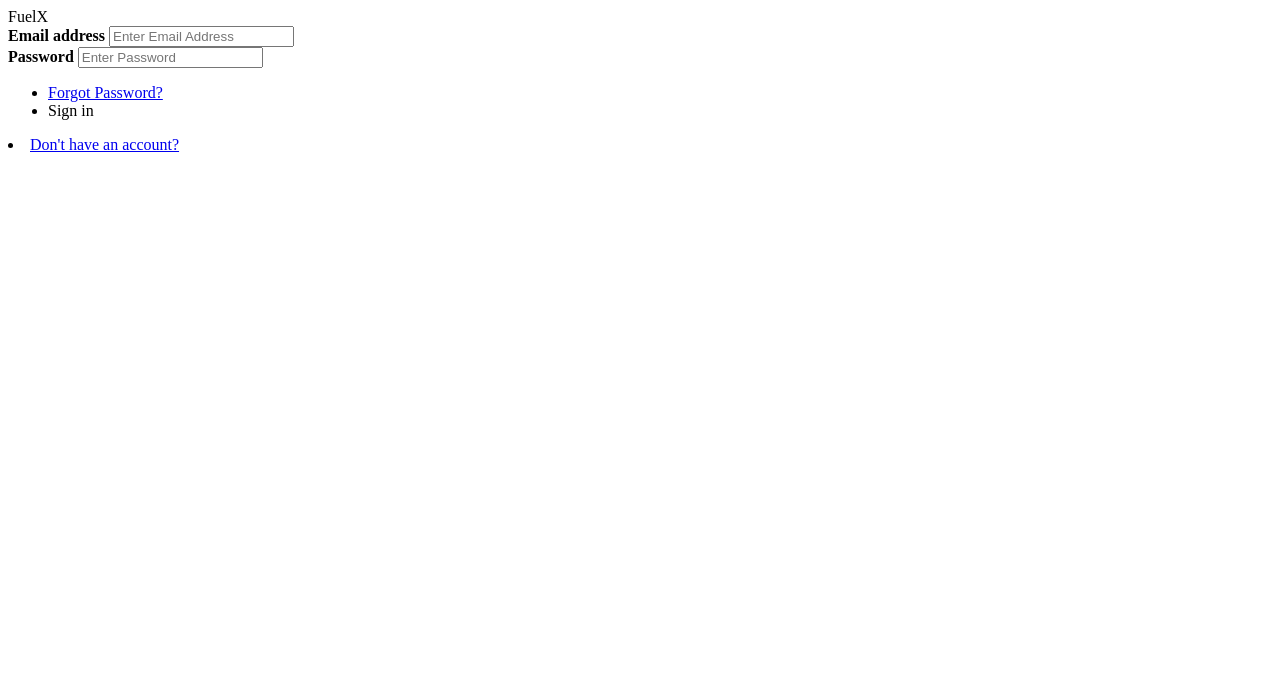
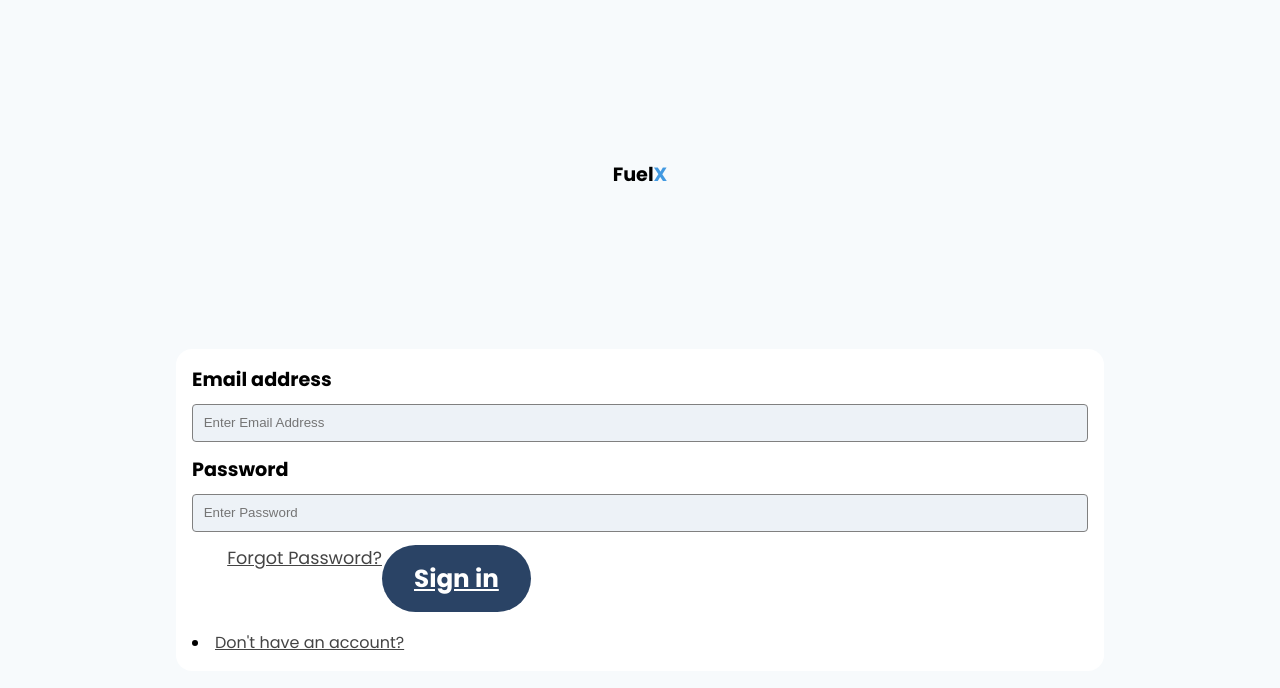
Before and after one commit to DavidOloyede/web-app, a plain HTML site: page login.html in a window 1280 px wide. Drawn offline with Linux system fonts and the light colour scheme.

Commit message:
Update login.html

```diff
--- a/login.html
+++ b/login.html
@@ -2,33 +2,44 @@
 <html lang="en">
 <head>
     <meta charset="UTF-8">
-    <meta http-equiv="X-UA-Compatible" content="IE=edge">
     <meta name="viewport" content="width=device-width, initial-scale=1.0">
     <title>Login</title>
+    <link rel="stylesheet" href="css/login.css">
 </head>
+
 <body>
-    <div class="fuelX">Fuel<span>X</span>
+    <section class="home-logo">
+        <div class="container">
+                 <div class="login-center">
+                    <a class="logo" href="index.html">
+                        Fuel<span>X</span>
+                    </a>
+                </div>
+        </div>
+    </section>
 
-    </div>
-
-    <div class="loginTopContainer">
+    <section class="loginTopContainer">
         <label for="emailAdd"><b>Email address</b></label>
         <input type="text" placeholder="Enter Email Address" name="emailAdd" required><br>
 
         <label for="pswd"><b>Password</b></label>
         <input type="password" placeholder="Enter Password" name="pswd" required><br>
+            <ul class="forgot-pass">
+                <!--Currently have it set to register html page, can change it if we decide to have a diffrent page-->
+                <li><a href="register.html">Forgot Password?</a></li>
+                <!--More work needs to be done on the Sign in button-->
+                <li class="signIn"><a href="#">Sign in</a></li>
+
+            </ul>
+            <div class="loginBottom">
+                <li><a href="register.html">Don't have an account?</a></li>
+            </div>
+
+    </section>
+
+    <div class="loginMiddle">
+
     </div>
 
-    <div class="loginMiddle">
-        <ul class="forgotPswd">
-            <!--Currently have it set to register html page, can change it if we decide to have a diffrent page-->
-            <li><a href="register.html">Forgot Password?</a></li>
-            <!--More work needs to be done on the Sign in button-->
-            <li class="signIn">Sign in</li>
-        </ul>
-    </div>
-    <div class="loginBottom">
-        <li><a href="register.html">Don't have an account?</a></li>
-    </div>
 </body>
 </html>
```
